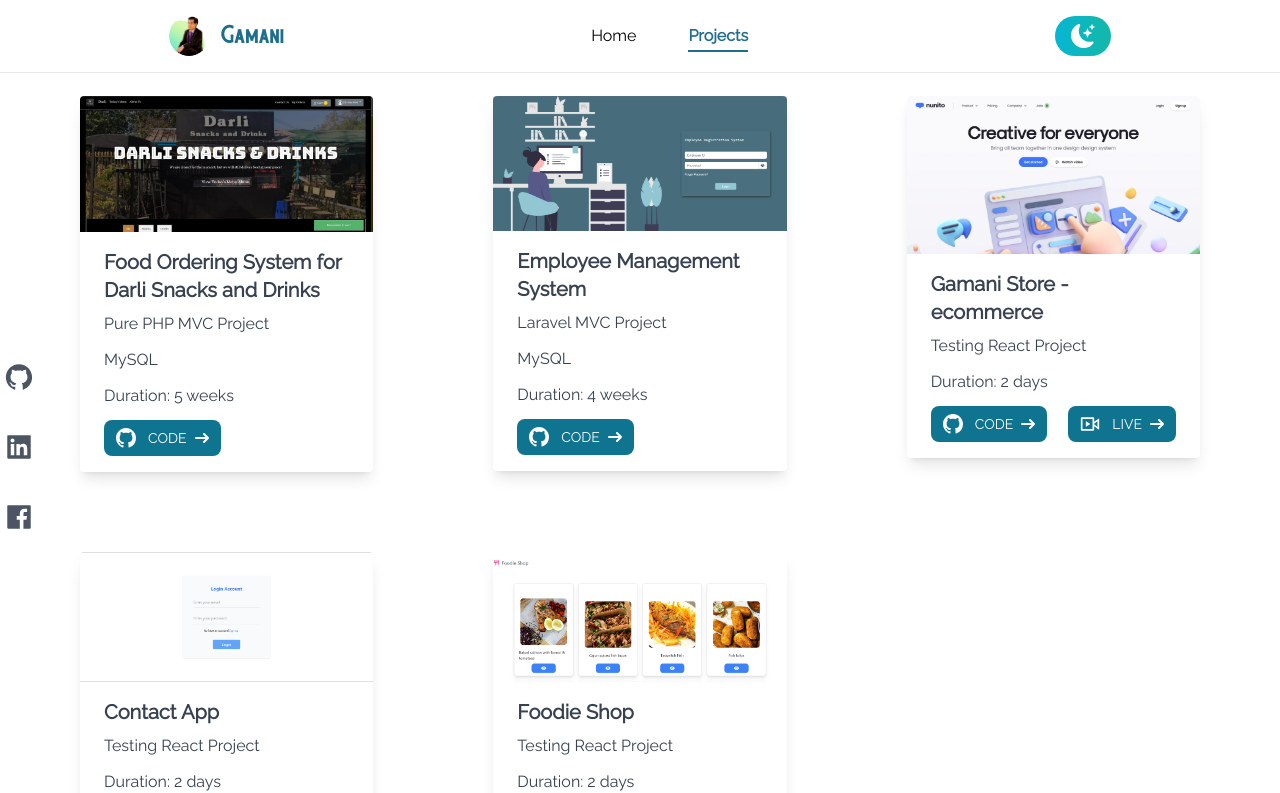
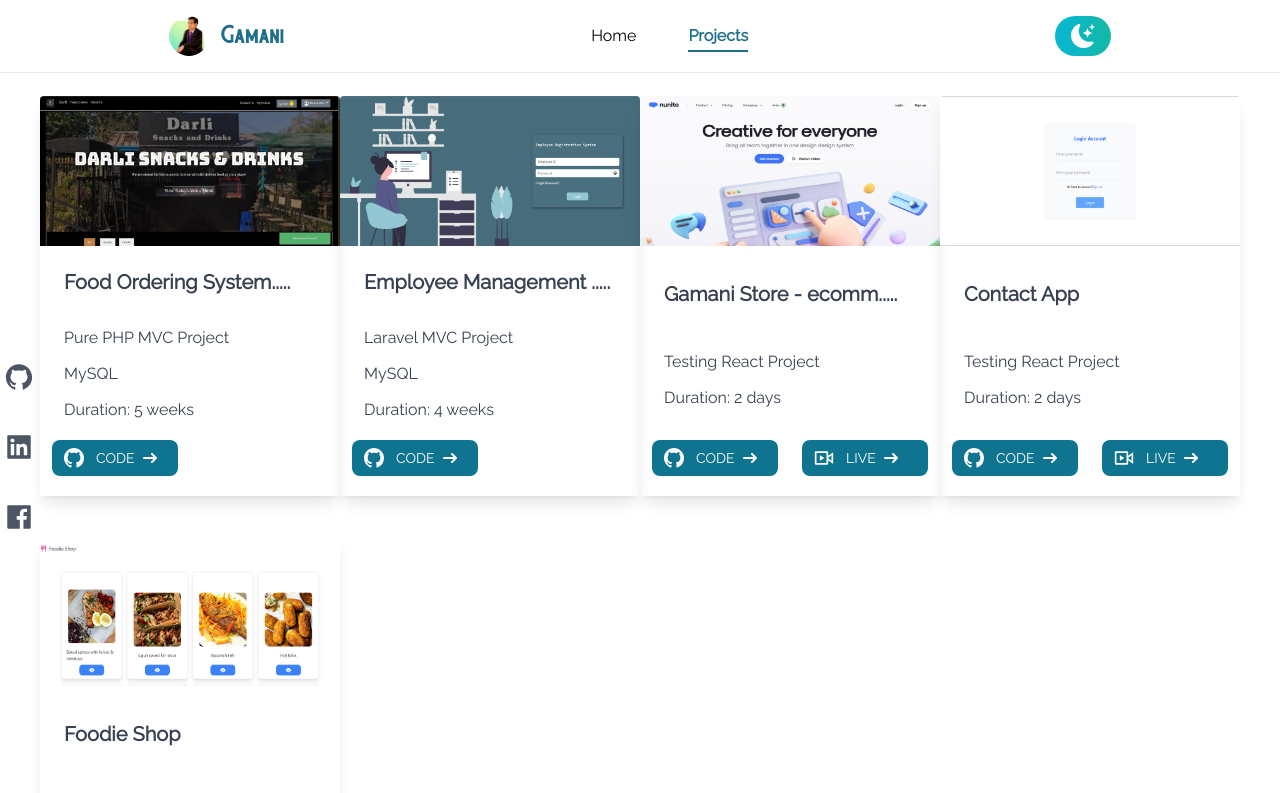
Before and after one commit to mrzinlinhtet/myportfolio, a React (Vite) app: page /projects in a window 1280 px wide. Shown: the top 793 px of the page. Built offline with nearby package versions, Linux system fonts and the light colour scheme; a web font is replaced by a local one.

Commit message:
Update Projects.jsx
Change Grid and code

```diff
--- a/src/pages/Projects.jsx
+++ b/src/pages/Projects.jsx
@@ -9,14 +9,63 @@ import { RiLiveLine } from "react-icons/ri";
 const Projects = () => {
   const darkMode = useSelector((state) => state.darkMode.isDarkMode);
 
+  const projects = [
+    {
+      "project_name" : "Food Ordering System for Darli Snacks and Drinks",
+      "project_img": "fos-php.jpeg",
+      "project_type" : "Pure PHP MVC Project",
+      "use_lang": "MySQL",
+      "duration" : "Duration: 5 weeks",
+      "project_link": "https://github.com/zinlinxtet/FOS",
+      "live": ""
+    },
+    {
+      "project_name" : "Employee Management System",
+      "project_img": "ems-laravel.png",
+      "project_type" : "Laravel MVC Project",
+      "use_lang": "MySQL",
+      "duration" : "Duration: 4 weeks",
+      "project_link": "https://github.com/zinlinxtet/employee-reg-laravel7-v2",
+      "live": ""
+    },
+    {
+      "project_name" : "Gamani Store - ecommerce",
+      "project_img": "comingsoon.png",
+      "project_type" : "Testing React Project",
+      "user_lang": "",
+      "duration" : "Duration: 2 days",
+      "project_link": "https://github.com/zinlinxtet/ecommerce-proj",
+      "live": "https://gamani-store.vercel.app"
+    },
+    {
+      "project_name" : "Contact App",
+      "project_img": "contactapp.png",
+      "project_type" : "Testing React Project",
+      "user_lang": "",
+      "duration" : "Duration: 2 days",
+      "project_link": "https://github.com/zinlinxtet/recontact-app-proj",
+      "live": "https://recontact-app.vercel.app/"
+    },
+    {
+      "project_name" : "Foodie Shop",
+      "project_img": "foodieshop.png",
+      "project_type" : "Testing React Project",
+      "user_lang": "",
+      "duration" : "Duration: 2 days",
+      "project_link": "https://github.com/zinlinxtet/foodie",
+      "live": "https://foodie-shop.vercel.app/"
+    }
+  ];
+
+
   return (
     <div className="mt-14">
       <section id="projects" className={darkMode ? "dark" : ""}>
         <Social />
         <main className="pb-14 bg-white dark:bg-gray-900 md:px-20 lg:px-10 min-h-screen">
-          <div className="grid grid-cols-1 lg:grid-cols-3 lg:gap-10 justify-items-center ">
+          <div className="grid grid-cols-1 md:grid-cols-2 lg:grid-cols-3 xl:grid-cols-4 justify-items-center ">
             {/* 1st card */}
-            <div className="pt-10 mx-10 transform delay-75 transition hover:scale-105">
+            {/* <div className="pt-10 mx-10 transform delay-75 transition hover:scale-105">
               <div className="rounded overflow-hidden shadow-lg max-w-sm">
                 <img className="w-full" src="fos-php.jpeg" alt="" />
                 <div className="px-6 py-4">
@@ -226,26 +275,30 @@ const Projects = () => {
                   </div>
                 </div>
               </div>
+            </div> */}
+
+            {
+              projects.map((item,index) =>(
+                <div className="pt-10 mx-5 transform delay-75 transition hover:scale-105" key={index}>
+                <div className="rounded overflow-hidden shadow-lg max-w-sm h-[400px] w-[300px] flex flex-col justify-between">
+                  <img className="w-full h-[150px]" src={item.project_img} alt="" />
+
+                  <div className="font-bold px-6 py-4 text-xl mb-2 text-gray-700 dark:text-gray-400">
+                      {item.project_name.length > 20 ? item.project_name.slice(0,20)+"....." : item.project_name}
                     </div>
-
-            <div className="pt-10 mx-10 transform delay-75 transition hover:scale-105">
-              <div className="rounded overflow-hidden shadow-lg max-w-sm">
-                <img className="w-full" src="foodieshop.png" alt="" />
-                <div className="px-6 py-4">
-                  <div className="font-bold text-xl mb-2 text-gray-700 dark:text-gray-400">
-                    Foodie Shop
+                  <div className="px-6">
+                    <p className="mb-3 font-normal text-gray-700 dark:text-gray-400">
+                      {item.project_type}
+                    </p>
+                    <p className="mb-3 font-normal text-gray-700 dark:text-gray-400">{ item.use_lang}</p>
+                    <p className="mb-3 font-normal text-gray-700 dark:text-gray-400">
+                      {item.duration}
+                    </p>
                   </div>
-                  <p className="mb-3 font-normal text-gray-700 dark:text-gray-400">
-                    Testing React Project
-                  </p>
-                  <p className="mb-3 font-normal text-gray-700 dark:text-gray-400"></p>
-                  <p className="mb-3 font-normal text-gray-700 dark:text-gray-400">
-                    Duration: 2 days
-                  </p>
-                  <div className="flex justify-between">
+                  <div className="grid grid-cols-2 mb-5">
                       <Link
-                      to="https://github.com/zinlinxtet/foodie"
-                      className="inline-flex items-center px-3 py-2 text-sm font-medium text-center text-white bg-cyan-700 rounded-lg hover:bg-cyan-800 focus:ring-4 focus:outline-none focus:ring-cyan-300 dark:bg-cyan-600 dark:hover:bg-cyan-700 dark:focus:ring-cyan-800"
+                        to={item.project_link}
+                        className="inline-flex items-center mx-3 px-3 py-2 text-sm font-medium text-center text-white bg-cyan-700 rounded-lg hover:bg-cyan-800 focus:ring-4 focus:outline-none focus:ring-cyan-300 dark:bg-cyan-600 dark:hover:bg-cyan-700 dark:focus:ring-cyan-800"
                       >
                         <BsGithub className="text-xl me-3" />
                         CODE
@@ -265,9 +318,11 @@ const Projects = () => {
                           />
                         </svg>
                       </Link>
+                    {/* live button add */}
+                    { item.live != "" &&
                       <Link
-                      to="https://foodie-shop.vercel.app/"
-                      className="inline-flex items-center px-3 py-2 text-sm font-medium text-center text-white bg-cyan-700 rounded-lg hover:bg-cyan-800 focus:ring-4 focus:outline-none focus:ring-cyan-300 dark:bg-cyan-600 dark:hover:bg-cyan-700 dark:focus:ring-cyan-800"
+                      to={item.live}
+                      className="inline-flex items-center mx-3 px-3 py-2 text-sm font-medium text-center text-white bg-cyan-700 rounded-lg hover:bg-cyan-800 focus:ring-4 focus:outline-none focus:ring-cyan-300 dark:bg-cyan-600 dark:hover:bg-cyan-700 dark:focus:ring-cyan-800"
                     >
                       <RiLiveLine className="text-xl me-3" />
                       LIVE
@@ -287,10 +342,13 @@ const Projects = () => {
                         />
                       </svg>
                     </Link>
+                    }
                     </div>
                 </div>
               </div>
-            </div>
+              ))
+            }
+
           </div>
         </main>
         <ScrollToTop showUnder={160}>
```
Lines whose indentation alone changed are shown as unchanged.
